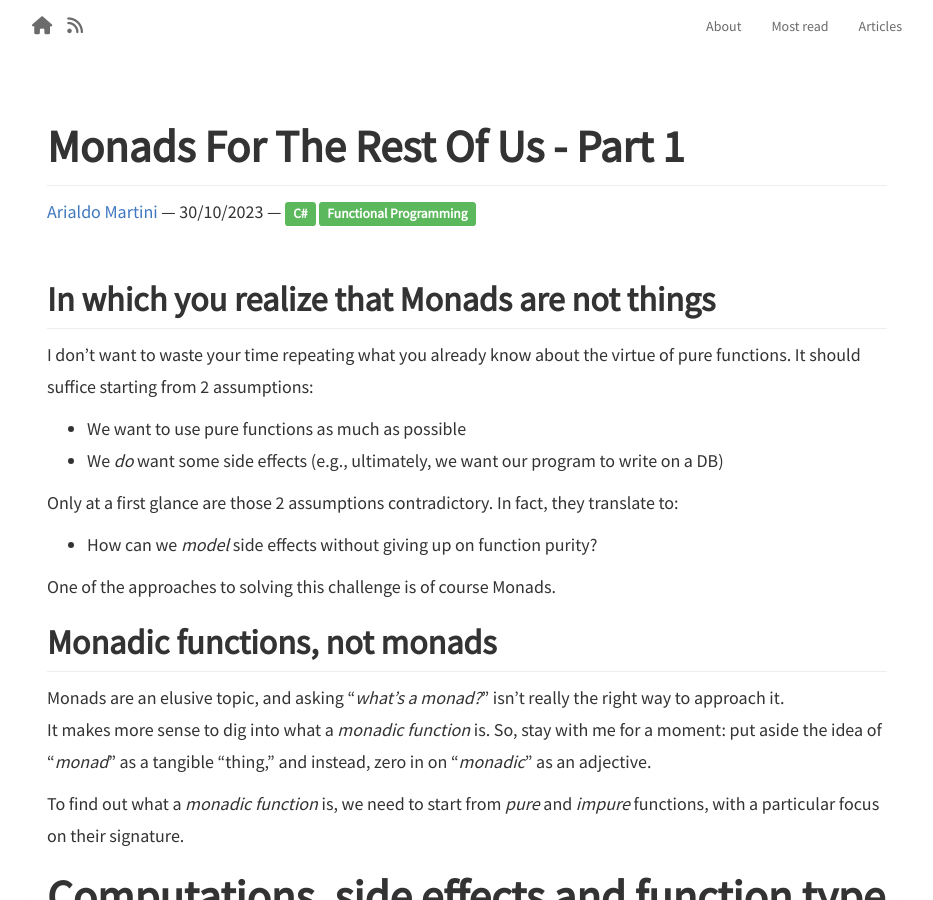
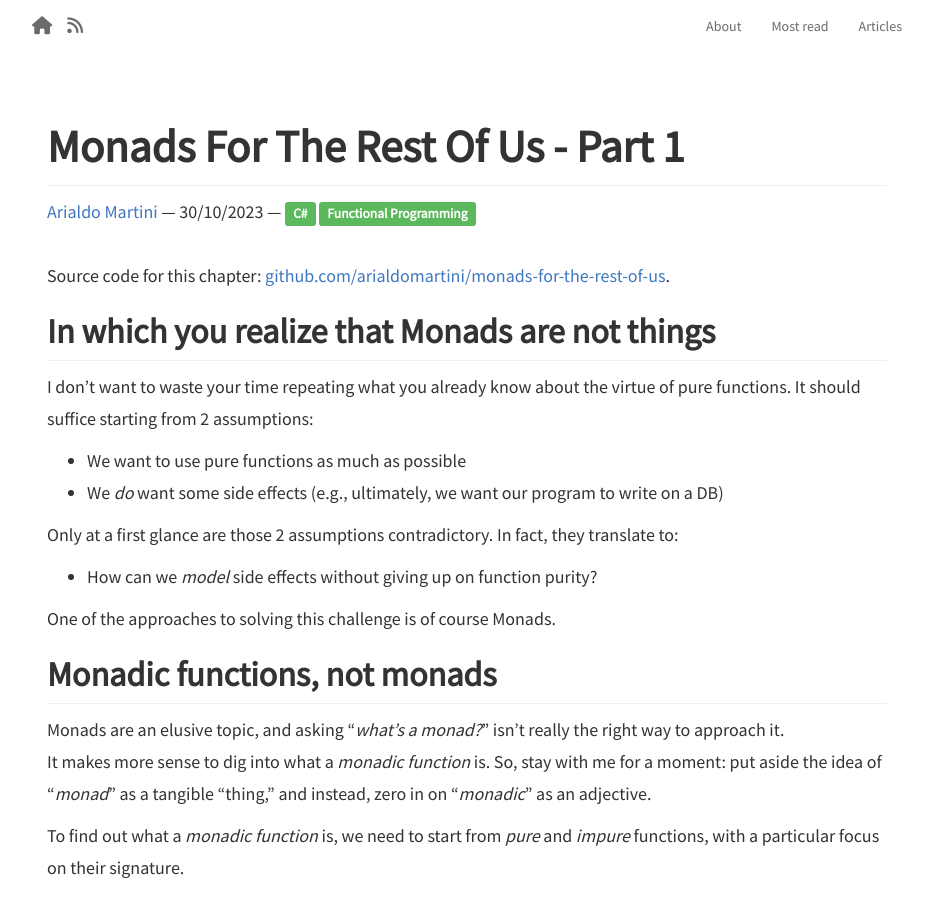
Before and after one commit to arialdomartini/arialdomartini.github.io, a Jekyll site: the page built from _posts/monads-for-the-rest-of-us/2023-10-30-monads-for-the-rest-of-us-1.md, in a window 1280 px wide and 900 px high. Shown: the whole window, without its empty margins (173-1106 px from the left). Built offline with Jekyll 4.4.1, drawn with Linux system fonts in a browser that asks for light colours; nearby versions of some CDN libraries.

Commit message:
Link to part 1 source code

```diff
--- a/_posts/monads-for-the-rest-of-us/2023-10-30-monads-for-the-rest-of-us-1.md
+++ b/_posts/monads-for-the-rest-of-us/2023-10-30-monads-for-the-rest-of-us-1.md
@@ -7,6 +7,9 @@ tags:
 - Functional Programming
 include_in_index: false
 ---
+Source code for this chapter:
+[github.com/arialdomartini/monads-for-the-rest-of-us](https://github.com/arialdomartini/monads-for-the-rest-of-us/blob/master/src/Monads.Test/Part1/PureFunctions.cs).
+
 ## In which you realize that Monads are not things
 
 I don't want to waste your time repeating what you already know about the virtue of pure functions. It should suffice starting from 2 assumptions:
```
Also changed, not shown: other parts of _posts/monads-for-the-rest-of-us/2023-10-30-monads-for-the-rest-of-us-1.md (+0 -1 lines).
